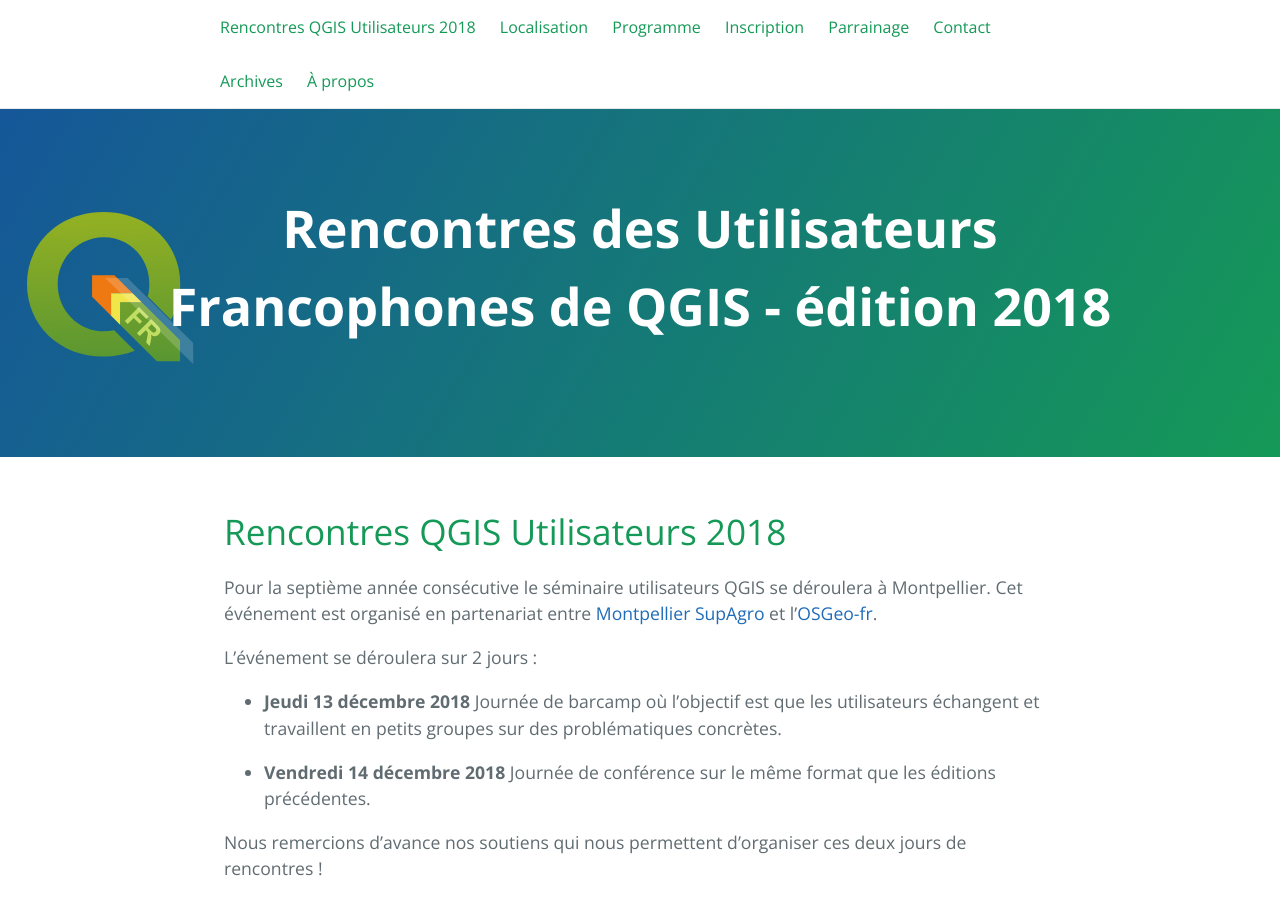
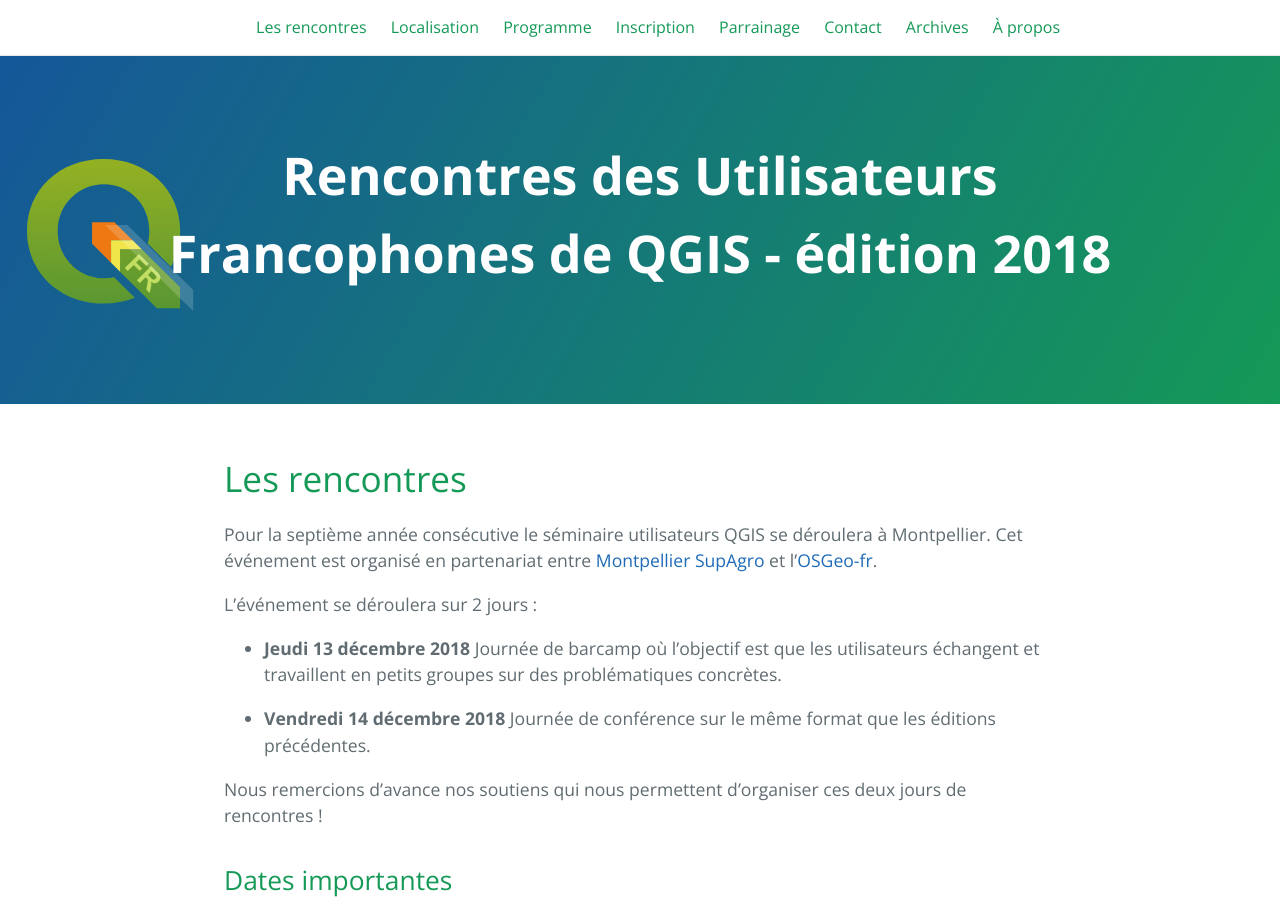
Before and after one commit to OSGeo-fr/QGIS-conf-fr-website, a Jekyll site: the page built from index.md, in a window 1280 px wide and 900 px high. Built offline with Jekyll 4.4.1, drawn with Linux system fonts in a browser that asks for light colours; the repository's description, which GitHub fills in, is left out.

Commit message:
Shorter title page for index

```diff
--- a/index.md
+++ b/index.md
@@ -1,5 +1,5 @@
 ---
-title: Rencontres QGIS Utilisateurs 2018
+title: Les rencontres
 layout: home
 tagline: Rencontrez, échangez, discutez autour de QGIS !
 ---
```
